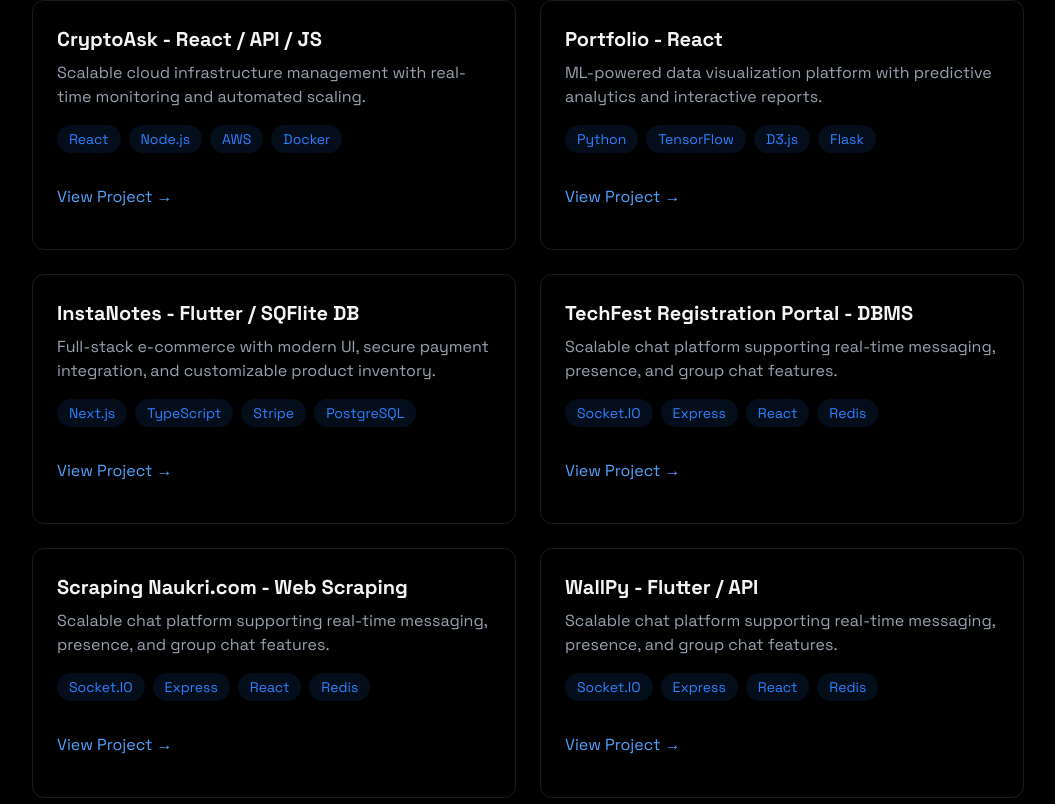
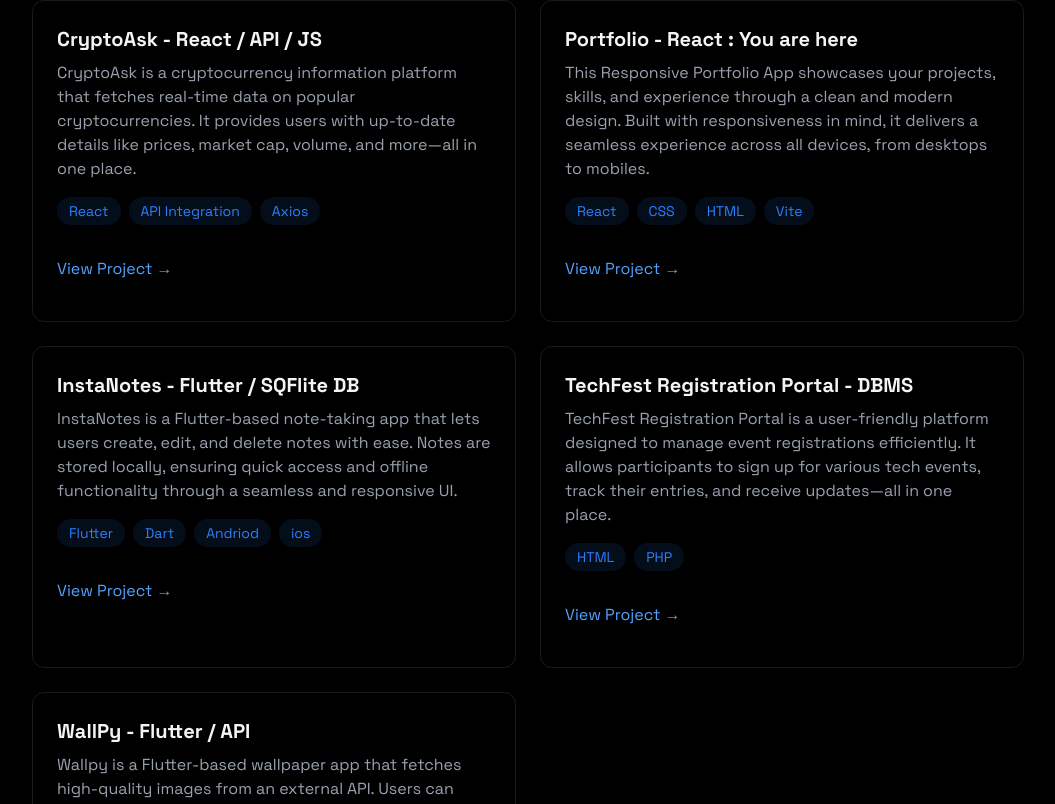
Before and after one commit to BitVaibhav/portfolio, a React (Vite) app: page / in a window 1280 px wide. Shown: the part 2756-3560 px from the top of the page, without its empty margins (112-1167 px from the left). Built offline with nearby package versions, Linux system fonts and the light colour scheme.

Commit message:
added loading animation

```diff
--- a/src/App.jsx
+++ b/src/App.jsx
@@ -11,7 +11,7 @@
 import { Experience } from "./components/sections/Experience";
 
 function App() {
-  const [isLoaded, setIsLoaded] = useState(true);
+  const [isLoaded, setIsLoaded] = useState(false);
   const [menuOpen, setMenuOpen] = useState(false);
 
   return (
--- a/src/components/MobileMenu.jsx
+++ b/src/components/MobileMenu.jsx
@@ -46,6 +46,17 @@
         About
       </a>
       <a
+        href="#experience"
+        onClick={() => setMenuOpen(false)}
+        className={`text-2xl font-semibold text-white my-4 transform transition-transform duration-300
+            ${
+              menuOpen ? "opacity-100 translate-y-0" : "opacity-0 translate-y-5"
+            }
+    `}
+      >
+        Work Experience
+      </a>
+      <a
         href="#projects"
         onClick={() => setMenuOpen(false)}
         className={`text-2xl font-semibold text-white my-4 transform transition-transform duration-300
--- a/src/components/sections/Experience.jsx
+++ b/src/components/sections/Experience.jsx
@@ -14,7 +14,7 @@
             {" "}
             Work Experience
           </h2>
-          <div className="space-y-4 text-gray-300">
+          <div className="space-y-10 text-gray-300">
             <div>
               <h4 className="font-bold">
                 {" "}
@@ -42,8 +42,8 @@
                 HACKEREARTH - Community Lead - Remote (May 2021 - October 2021){" "}
               </h4>
               <p>
-                ◦ Testing Coding Questions: Competitive Coding questions testing for various testcases in different languages.<br/>
-                ◦ Moderating Tests: Moderating Ongoing Live Tests (inter-college and college tests).<br/>
+                ◦ Testing Coding Questions: Competitive Coding questions testing for various testcases in different languages.<br />
+                ◦ Moderating Tests: Moderating Ongoing Live Tests (inter-college and college tests).<br />
                 ◦ Framing Questions: Preparing coding problems on various topics related Data Structures and Algorithms.
               </p>
             </div>
--- a/src/components/sections/Projects.jsx
+++ b/src/components/sections/Projects.jsx
@@ -16,11 +16,12 @@
             <div className="p-6 rounded-xl border border-white/10 hover:-translate-y-1 hover:border-blue-500/30 hover:shadow-[0_2px_8px_rgba(59,130,246,0.2)] transition">
               <h3 className="text-xl font-bold mb-2">CryptoAsk - React / API / JS</h3>
               <p className="text-gray-400 mb-4">
-                Scalable cloud infrastructure management with real-time
-                monitoring and automated scaling.
+                CryptoAsk is a cryptocurrency information platform that fetches real-time data on popular cryptocurrencies. It provides users with up-to-date details like prices, market cap, volume, and more—all in one place.
+
+
               </p>
               <div className="flex flex-wrap gap-2 mb-4">
-                {["React", "Node.js", "AWS", "Docker"].map((tech, key) => (
+                {["React", "API Integration", "Axios"].map((tech, key) => (
                   <span
                     key={key}
                     className="bg-blue-500/10 text-blue-500 py-1 px-3 rounded-full text-sm hover:bg-blue-500/20
@@ -34,8 +35,10 @@
 
               <div className="flex justify-between items-center">
                 <a
-                  href="#"
+                  href="https://ckkhqs.csb.app/ "
                   className="text-blue-400 hover:text-blue-300 transition-colors my-4"
+                  target="_blank"
+                  rel="noopener noreferrer"
                 >
                   View Project →
                 </a>
@@ -49,13 +52,14 @@
               transition-all
             "
             >
-              <h3 className="text-xl font-bold mb-2">Portfolio - React</h3>
+              <h3 className="text-xl font-bold mb-2">Portfolio - React : You are here</h3>
               <p className="text-gray-400 mb-4">
-                ML-powered data visualization platform with predictive analytics
-                and interactive reports.
+                This Responsive Portfolio App showcases your projects, skills, and experience through a clean and modern design. Built with responsiveness in mind, it delivers a seamless experience across all devices, from desktops to mobiles.
+
+
               </p>
               <div className="flex flex-wrap gap-2 mb-4">
-                {["Python", "TensorFlow", "D3.js", "Flask"].map((tech, key) => (
+                {["React", "CSS", "HTML", "Vite"].map((tech, key) => (
                   <span
                     key={key}
                     className="
@@ -72,8 +76,11 @@
               </div>
               <div className="flex justify-between items-center">
                 <a
-                  href="#"
+                  href="https://gm74m5-5173.csb.app/"
                   className="text-blue-400 hover:text-blue-300 transition-colors my-4"
+                  target="_blank"
+                  rel="noopener noreferrer"
+
                 >
                   View Project →
                 </a>
@@ -90,11 +97,12 @@
             >
               <h3 className="text-xl font-bold mb-2">InstaNotes - Flutter / SQFlite DB </h3>
               <p className="text-gray-400 mb-4">
-                Full-stack e-commerce with modern UI, secure payment
-                integration, and customizable product inventory.
+                InstaNotes is a Flutter-based note-taking app that lets users create, edit, and delete notes with ease. Notes are stored locally, ensuring quick access and offline functionality through a seamless and responsive UI.
+
+
               </p>
               <div className="flex flex-wrap gap-2 mb-4">
-                {["Next.js", "TypeScript", "Stripe", "PostgreSQL"].map(
+                {["Flutter", "Dart", "Andriod", "ios"].map(
                   (tech) => (
                     <span
                       key={tech}
@@ -113,8 +121,10 @@
               </div>
               <div className="flex justify-between items-center">
                 <a
-                  href="#"
+                  href="https://github.com/BitVaibhav/InstaNotes"
                   className="text-blue-400 hover:text-blue-300 transition-colors my-4"
+                  target="_blank"
+                  rel="noopener noreferrer"
                 >
                   View Project →
                 </a>
@@ -131,11 +141,10 @@
             >
               <h3 className="text-xl font-bold mb-2">TechFest Registration Portal - DBMS</h3>
               <p className="text-gray-400 mb-4">
-                Scalable chat platform supporting real-time messaging, presence,
-                and group chat features.
+                TechFest Registration Portal is a user-friendly platform designed to manage event registrations efficiently. It allows participants to sign up for various tech events, track their entries, and receive updates—all in one place.
               </p>
               <div className="flex flex-wrap gap-2 mb-4">
-                {["Socket.IO", "Express", "React", "Redis"].map((tech, key) => (
+                {["HTML", "PHP"].map((tech, key) => (
                   <span
                     key={key}
                     className="
@@ -152,46 +161,10 @@
               </div>
               <div className="flex justify-between items-center ">
                 <a
-                  href="#"
+                  href="https://github.com/BitVaibhav/TechFest_Registration"
                   className="text-blue-400 hover:text-blue-300 transition-colors my-4"
-                >
-                  View Project →
-                </a>
-              </div>
-            </div>
-
-            <div
-              className="
-              glass p-6 rounded-xl border border-white/10
-              hover:-translate-y-1 hover:border-blue-500/30
-              hover:shadow-[0_4px_20px_rgba(59,130,246,0.1)]
-              transition-all"
-            >
-              <h3 className="text-xl font-bold mb-2">Scraping Naukri.com - Web Scraping</h3>
-              <p className="text-gray-400 mb-4">
-                Scalable chat platform supporting real-time messaging, presence,
-                and group chat features.
-              </p>
-              <div className="flex flex-wrap gap-2 mb-4">
-                {["Socket.IO", "Express", "React", "Redis"].map((tech, key) => (
-                  <span
-                    key={key}
-                    className="
-                      bg-blue-500/10 text-blue-500 py-1 px-3
-                      rounded-full text-sm
-                      transition
-                      hover:bg-blue-500/20 hover:-translate-y-0.5
-                      hover:shadow-[0_2px_8px_rgba(59,130,246,0.2)]
-                    "
-                  >
-                    {tech}
-                  </span>
-                ))}
-              </div>
-              <div className="flex justify-between items-center ">
-                <a
-                  href="#"
-                  className="text-blue-400 hover:text-blue-300 transition-colors my-4"
+                                    target="_blank"
+                  rel="noopener noreferrer"
                 >
                   View Project →
                 </a>
@@ -207,11 +180,12 @@
             >
               <h3 className="text-xl font-bold mb-2">WallPy - Flutter / API</h3>
               <p className="text-gray-400 mb-4">
-                Scalable chat platform supporting real-time messaging, presence,
-                and group chat features.
+                Wallpy is a Flutter-based wallpaper app that fetches high-quality images from an external API. Users can browse, view, and download a wide range of wallpapers with a smooth and visually appealing interface.
+
+
               </p>
               <div className="flex flex-wrap gap-2 mb-4">
-                {["Socket.IO", "Express", "React", "Redis"].map((tech, key) => (
+                {["Flutter", "Dart", "API", "Android", "ios"].map((tech, key) => (
                   <span
                     key={key}
                     className="
```
